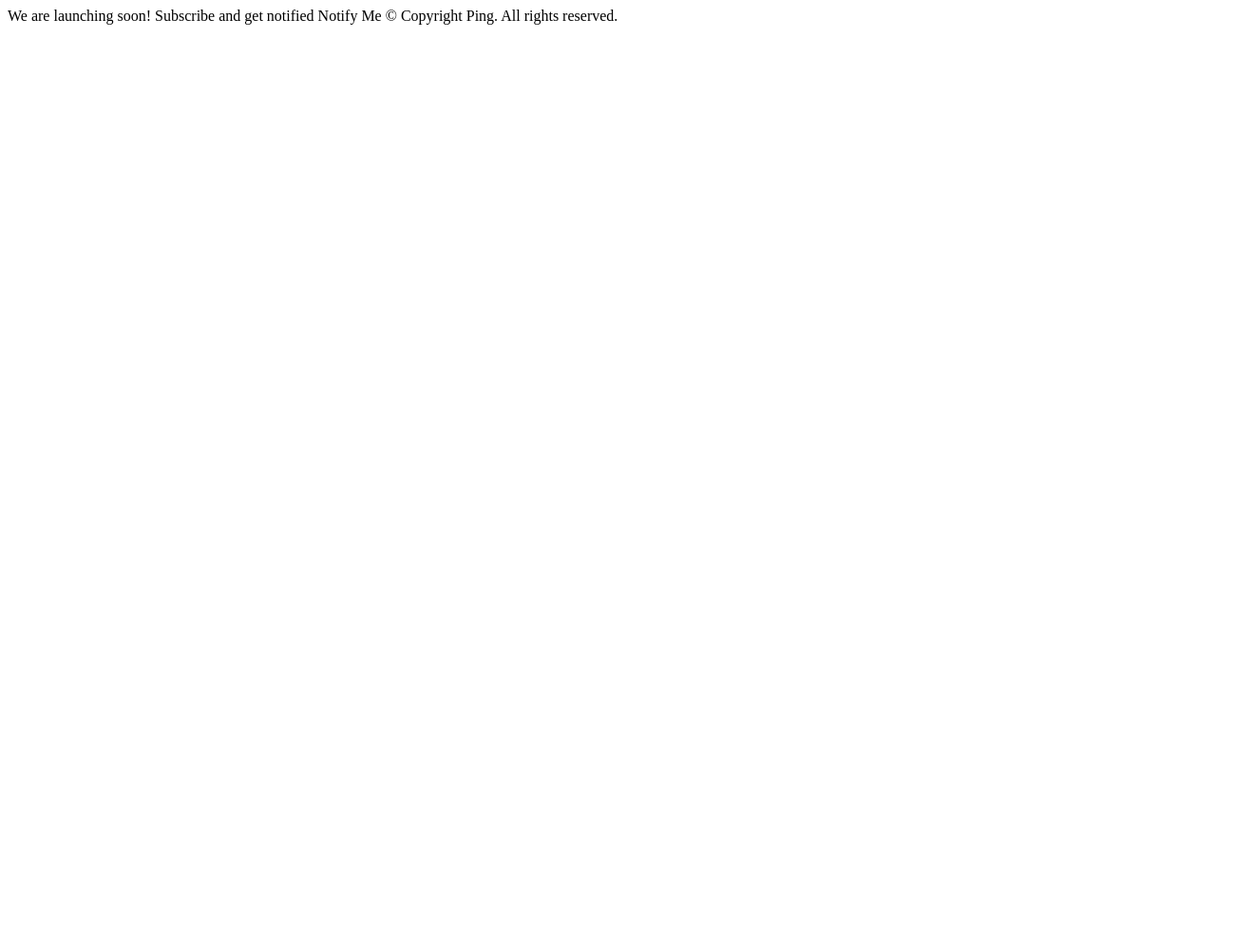
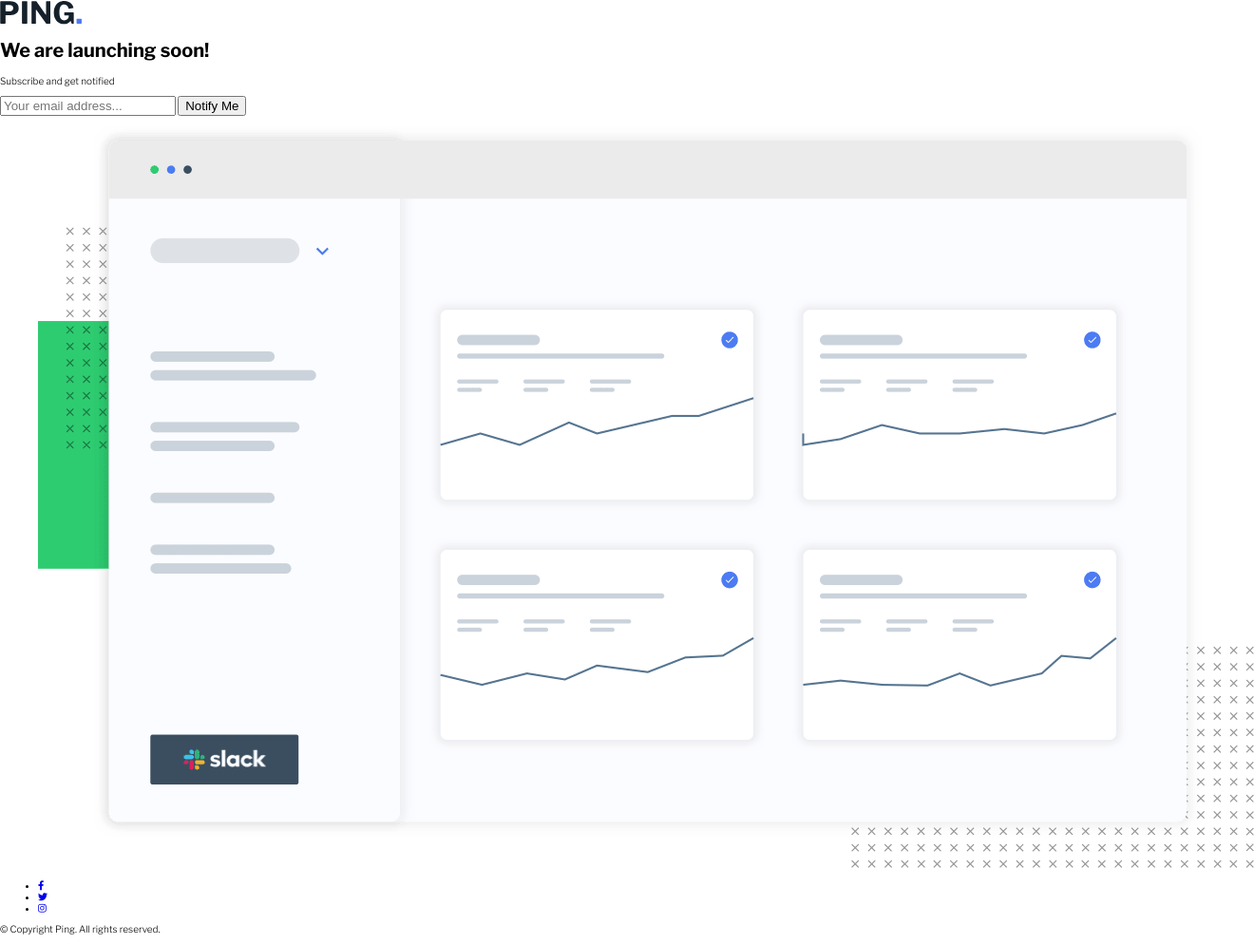
Before and after one commit to Mahesh-yadav/frontend-challenges, a website: page ping-coming-soon-page/index.html in a window 1280 px wide. Shown: the whole page at 95% size, 1320 px wide, since content can reach past the window. Before the commit the page ends 800 px from the top, so only its background shows below. Drawn offline with nearby package versions, Linux system fonts and the light colour scheme.

Commit message:
add ping coming soon page markup

```diff
--- a/ping-coming-soon-page/index.html
+++ b/ping-coming-soon-page/index.html
@@ -8,15 +8,51 @@
 
   <title>Frontend Mentor | Ping coming soon page</title>
 
+  <link rel="stylesheet" href="../node_modules/@fortawesome/fontawesome-free/css/all.css">
+  <link rel="stylesheet" href="./styles.css">
+
+  <!-- <script src="https://kit.fontawesome.com/a78928499e.js" crossorigin="anonymous"></script> -->
+
 </head>
 <body>
 
-  We are launching soon!
+  <main class="container">
+    <div class="logo-wrapper">
+      <img src="./images/logo.svg" alt="Ping Logo">
+    </div>
+    <h1 class="heading">We are launching <span>soon!</span></h1>
+    <p class="paragraph">Subscribe and get notified</p>
 
-  Subscribe and get notified
+    <form class="signup-form">
+      <label for="email" hidden>Email Address</label>
+      <input type="email" id="email" placeholder="Your email address..." name="email">
+      <button type="submit" class="signup-form-btn">Notify Me</button>
+    </form>
 
-  Notify Me
+    <figure class="illustration">
+      <img src="./images/illustration-dashboard.png" alt="Dashboard Illustration">
+    </figure>
 
-  &copy; Copyright Ping. All rights reserved.
+    <footer class="footer">
+      <ul class="social-icons">
+        <li class="social-icon-item">
+          <a href="#" class="social-icon-link">
+            <i class="fab fa-facebook-f"></i>
+          </a>
+        </li>
+        <li class="social-icon-item">
+          <a href="#" class="social-icon-link">
+            <i class="fab fa-twitter"></i>
+          </a>
+        </li>
+        <li class="social-icon-item">
+          <a href="#" class="social-icon-link">
+            <i class="fab fa-instagram"></i>
+          </a>
+        </li>
+      </ul>
+      <p class="copyright">&copy; Copyright Ping. All rights reserved.</p>
+    </footer>
+  </main>
 </body>
 </html>
--- /dev/null
+++ b/ping-coming-soon-page/styles.css
@@ -0,0 +1,20 @@
+@import url('https://fonts.googleapis.com/css2?family=Libre+Franklin:ital,wght@0,300;0,600;0,700;1,300;1,600;1,700&display=swap');
+
+html{
+    box-sizing: border-box;
+    font-size: 10px;
+    --blue: hsl(223, 87%, 63%);
+    --pale-blue: hsl(223, 100%, 88%);
+    --light-red: hsl(354, 100%, 66%);
+    --gray: hsl(0, 0%, 59%);
+    --very-dark-blue: hsl(209, 33%, 12%);
+}
+
+* {
+    box-sizing: inherit;
+}
+
+body{
+    margin: 0;
+    font-family: "Libre Franklin", sans-serif;
+}
```
